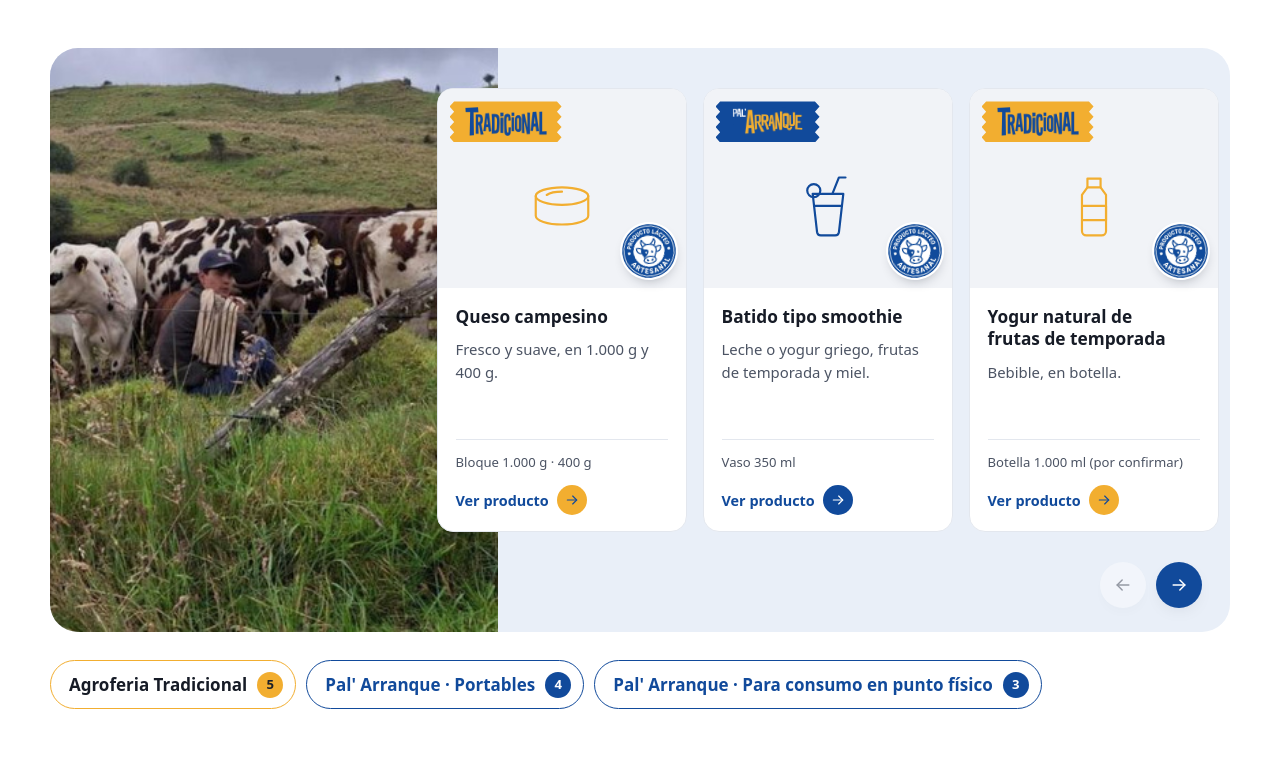
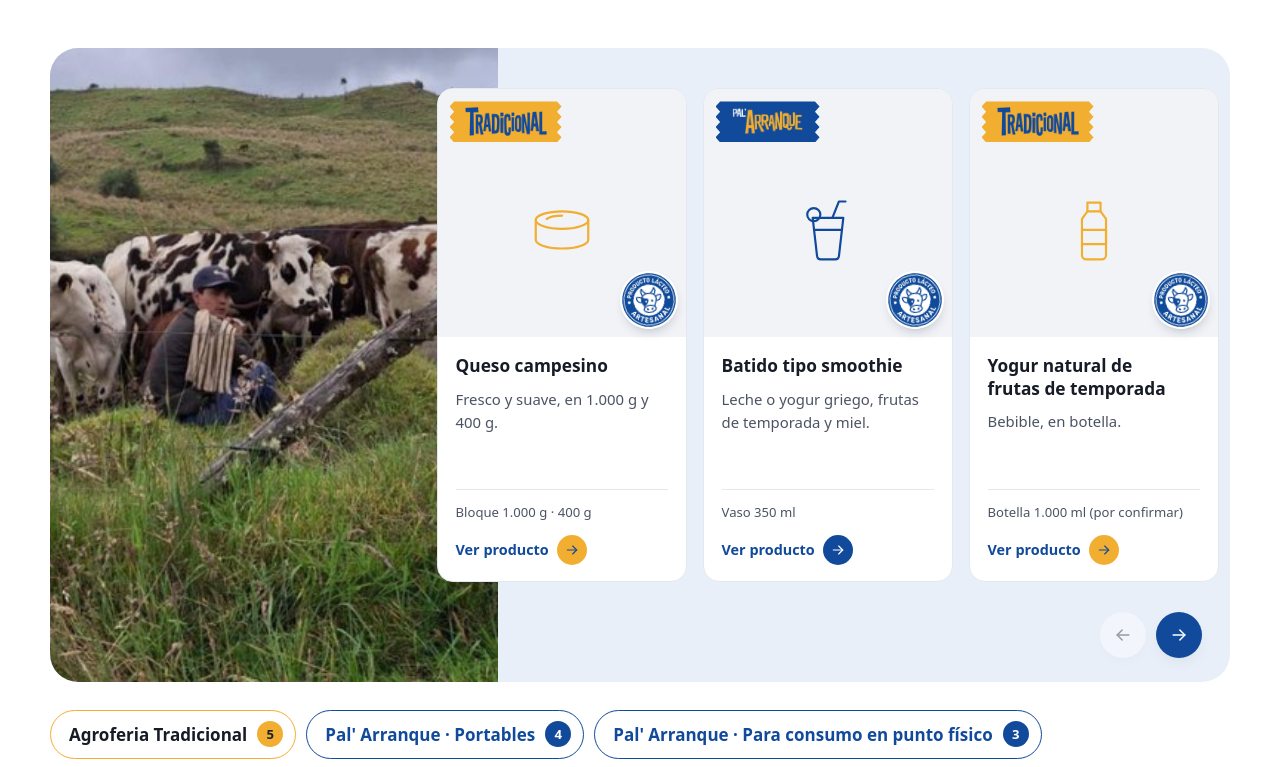
Before and after one commit to Jdavidruanob/agroferia-web, an Astro site: page / in a window 1280 px wide. Shown: the part 1253-2020 px from the top of the page. Built offline with nearby package versions, Linux system fonts and the light colour scheme; Astro itself is replaced by a stand-in of ours; a web font is replaced by a local one.

Commit message:
Imagen de tarjeta cuadrada
Co-Authored-By: Claude Sonnet 5.5 <noreply@anthropic.com>

```diff
--- a/src/components/ProductCard.astro
+++ b/src/components/ProductCard.astro
@@ -70,14 +70,14 @@ const pa = esPalArranque(p);
     display: grid;
     place-items: center;
     flex: none;
-    aspect-ratio: 5 / 4;
+    aspect-ratio: 1 / 1;
     padding-top: 40px;
     background: var(--panel);
     color: var(--line-color);
   }
   /* Carrusel de inicio: imagen más alta para que etiqueta, ícono y sello no se aprieten */
   .pcard--compacta .pcard__media {
-    aspect-ratio: 5 / 4;
+    aspect-ratio: 1 / 1;
     padding-top: 36px;
     padding-bottom: 0;
   }
```
